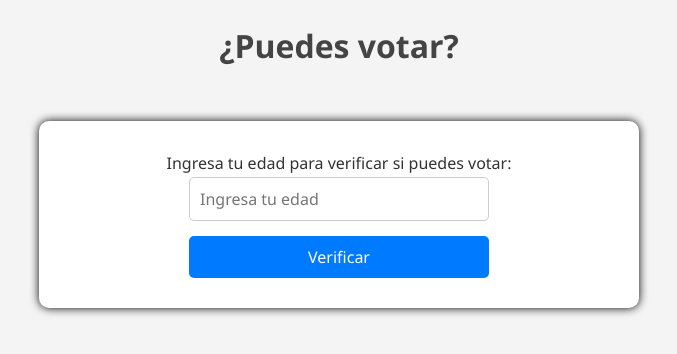
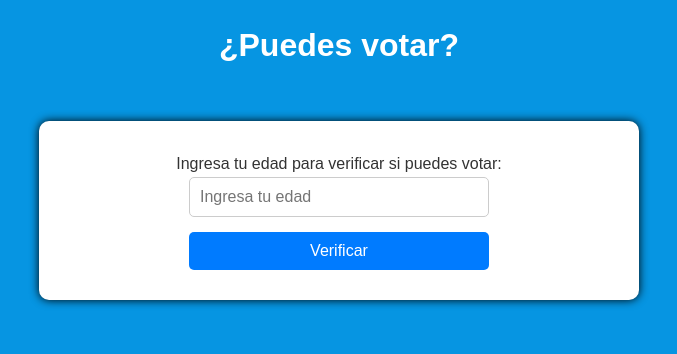
Before and after one commit to Fdresp1n02a/Problemas-Decisiones-Leonel-Fernando-Espinoza-Cobos4-G, a plain HTML site: page problemas decisiones Leonel Fernando Espinoza Cobos 4-G/decisiones/p1.html in a window 1280 px wide. Shown: the whole page, without its empty margins (301-978 px from the left). Drawn offline with Linux system fonts and the light colour scheme.

Commit message:
style.css

```diff
--- a/problemas decisiones Leonel Fernando Espinoza Cobos 4-G/styles/style.css
+++ b/problemas decisiones Leonel Fernando Espinoza Cobos 4-G/styles/style.css
@@ -2,10 +2,10 @@
   box-sizing: border-box;
   margin: 0;
   padding: 0;
-  font-family: 'Segoe UI', Tahoma, Geneva, Verdana, sans-serif;
+  font-family: Arial, sans-serif;
 }
 body {
-  background-color: #f4f4f4;
+  background-color: #0695e2;
   padding: 20px;
   line-height: 1.6;
   color: #333;
@@ -23,7 +23,7 @@ body {
 h1, h2 {
   text-align: center;
   margin-bottom: 20px;
-  color: #444;
+  color: #ffffff;
 }
 
 label {
```
